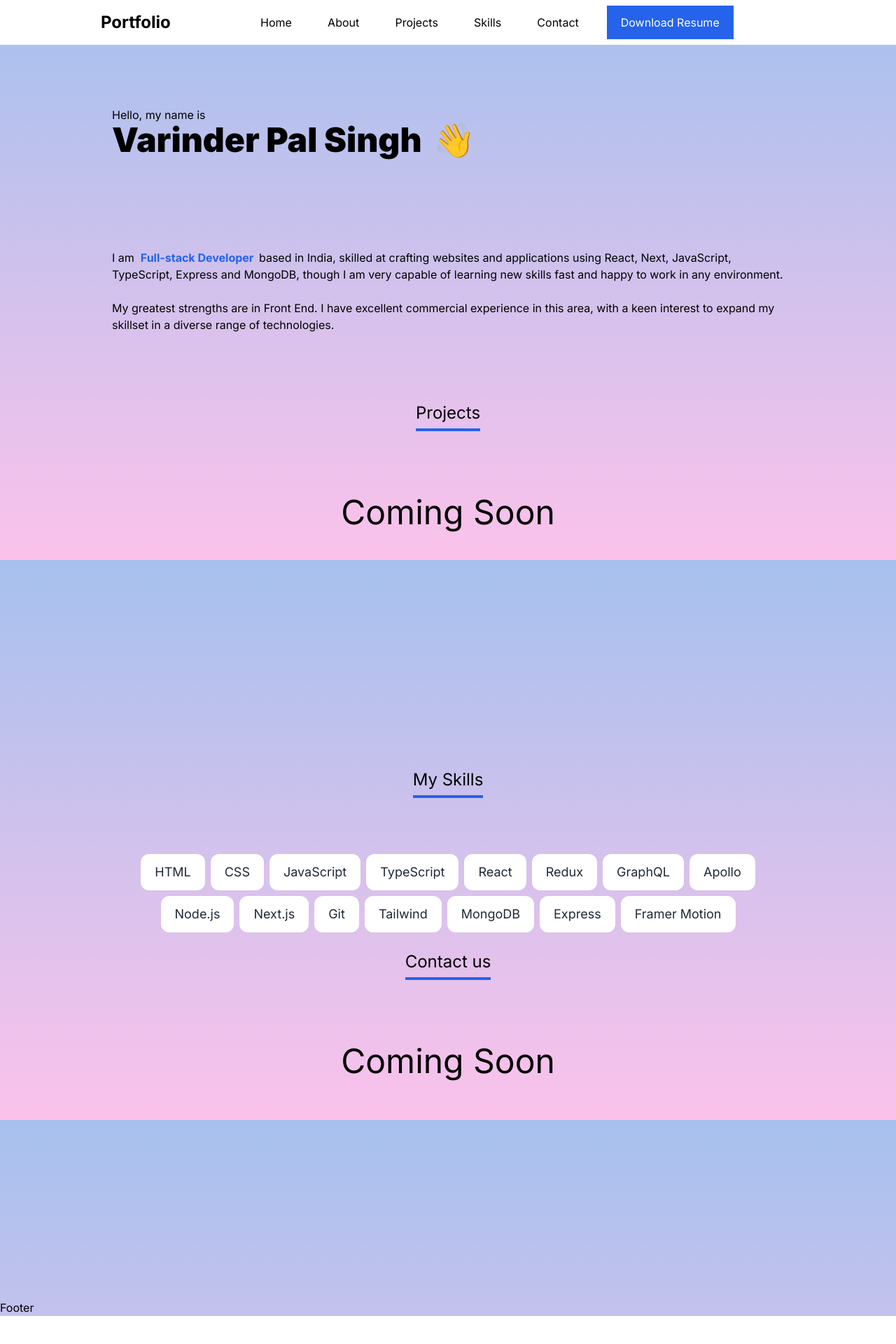
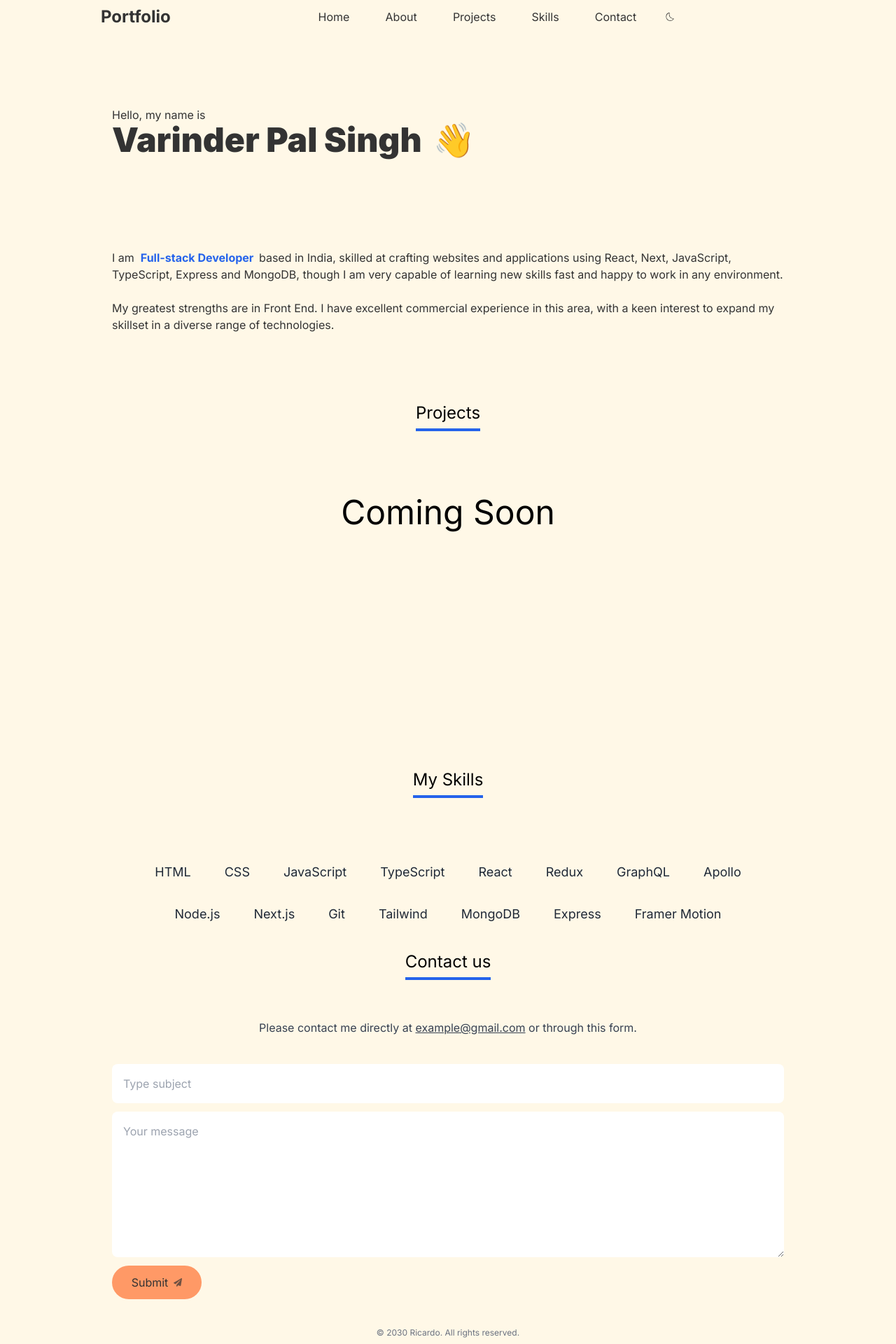
Before and after one commit to Shaju06/my-portfolio, a Next.js app: page / in a window 1280 px wide. Shown: the top 1920 px of the page at 70% size. Before the commit the page ends 1880 px from the top, so only its background shows below. Built offline with nearby package versions, Linux system fonts and the light colour scheme.

Commit message:
New commit with some improvement and theme context

```diff
--- /dev/null
+++ b/Context/Theme.tsx
@@ -0,0 +1,70 @@
+"use client";
+
+import React, { useEffect, useState, createContext, useContext } from "react";
+
+type Theme = "light" | "dark";
+
+type ThemeContextProviderProps = {
+  children: React.ReactNode;
+};
+
+type ThemeContextType = {
+  theme: Theme;
+  toggleTheme: () => void;
+};
+
+const ThemeContext = createContext<ThemeContextType | null>(null);
+
+export default function ThemeContextProvider({
+  children,
+}: ThemeContextProviderProps) {
+  const [theme, setTheme] = useState<Theme>("light");
+
+  const toggleTheme = () => {
+    if (theme === "light") {
+      setTheme("dark");
+      window.localStorage.setItem("theme", "dark");
+      document.documentElement.classList.add("dark");
+    } else {
+      setTheme("light");
+      window.localStorage.setItem("theme", "light");
+      document.documentElement.classList.remove("dark");
+    }
+  };
+
+  useEffect(() => {
+    const localTheme = window.localStorage.getItem("theme") as Theme | null;
+
+    if (localTheme) {
+      setTheme(localTheme);
+
+      if (localTheme === "dark") {
+        document.documentElement.classList.add("dark");
+      }
+    } else if (window.matchMedia("(prefers-color-scheme: dark)").matches) {
+      setTheme("dark");
+      document.documentElement.classList.add("dark");
+    }
+  }, []);
+
+  return (
+    <ThemeContext.Provider
+      value={{
+        theme,
+        toggleTheme,
+      }}
+    >
+      {children}
+    </ThemeContext.Provider>
+  );
+}
+
+export function useTheme() {
+  const context = useContext(ThemeContext);
+
+  if (context === null) {
+    throw new Error("useTheme must be used within a ThemeContextProvider");
+  }
+
+  return context;
+}
--- /dev/null
+++ b/app/Components/Contact.tsx
@@ -0,0 +1,40 @@
+'use client'
+
+import React from 'react'
+import {motion} from 'framer-motion'
+import SubmitBtn from './SubmitButton'
+
+
+const Contact = () => {
+
+    return (
+        <motion.section id='contact-us' className='text-center mt-6  min-h-[500px]'>
+        <h1 className='text-[24px] border-b-4 border-blue-600 inline-block pb-1 mb-20'>Contact us</h1>
+        <p className="text-gray-700 -mt-6 dark:text-white/80">
+        Please contact me directly at{" "}
+        <a className="underline" href="mailto:example@gmail.com">
+          example@gmail.com
+        </a>{" "}
+        or through this form.
+      </p>
+       <form
+        className='flex flex-col justify-center mt-10'
+      >
+        <input
+        type='text'
+        className='h-14 px-4 rounded-lg borderBlack dark:bg-white dark:bg-opacity-80 dark:focus:bg-opacity-100 transition-all dark:outline-none'
+        placeholder='Type subject'  />
+         <textarea
+          className="h-52 my-3 rounded-lg borderBlack p-4 dark:bg-dark-Primary dark:bg-opacity-80 dark:focus:bg-opacity-100 transition-all dark:outline-none"
+          name="message"
+          placeholder="Your message"
+          required
+          maxLength={5000}
+        />
+        <SubmitBtn />
+       </form>
+    </motion.section>
+    )
+}
+
+export default Contact
--- a/app/Components/Contactus.tsx
+++ /dev/null
@@ -1,16 +0,0 @@
-import React from 'react'
-
-
-const ContactUs = () => {
-
-    return (
-        <section id='contact-us' className='text-center mt-6  min-h-[500px]'>
-        <h1 className='text-[24px] border-b-4 border-blue-600 inline-block pb-1 mb-20'>Contact us</h1>
-        <div className='text-[48px]'>
-            Coming Soon
-        </div>
-    </section>
-    )
-}
-
-export default ContactUs
--- a/app/Components/Footer.tsx
+++ b/app/Components/Footer.tsx
@@ -1,11 +1,15 @@
-import React from "react";
 
-const Footer = () => {
-return (
-    <div>
-        Footer
-    </div>
-)
-}
-
-export default Footer
+export default function Footer() {
+    return (
+      <footer className="mb-10 px-4 py-10 text-center text-gray-500">
+        <small className="mb-2 block text-xs">
+          &copy; 2030 Ricardo. All rights reserved.
+        </small>
+        <p className="text-xs">
+          <span className="font-semibold">About this website:</span> built with
+          React & Next.js (App Router & Server Actions), TypeScript, Tailwind CSS,
+          Framer Motion, React Email & Resend, Vercel hosting.
+        </p>
+      </footer>
+    );
+  }
--- a/app/Components/Header.tsx
+++ b/app/Components/Header.tsx
@@ -1,9 +1,11 @@
 "use client";
-import Link from "next/link";
+
 import React, { useState } from "react";
 import { HiMenu, HiX } from "react-icons/hi";
 import NavLink from "./NavLink";
 import MobileMenuBar from "./MobileMenuBar";
+import { CiDark } from "react-icons/ci";
+
 
 const navLinks = [
   {
@@ -34,10 +36,9 @@ const Header = () => {
   const toggleMobileMenu = () => {
     setIsMobileMenuOpen(!isMobileMenuOpen);
   };
-
+console.log(isMobileMenuOpen,'isMobileMenuOpen')
   return (
-    // <header className="">
-      <nav className="fixed mx-auto  top-0 left-0 right-0 z-10 bg-white bg-opacity-100">
+      <nav className="fixed mx-auto text-light-Accent  top-0 left-0 right-0">
       <div className="flex container lg:py-2 items-center justify-between mx-auto px-4 py-2">
       <h1 className="font-bold text-2xl">Portfolio</h1>
     <div className="md:hidden">
@@ -46,13 +47,19 @@ const Header = () => {
 
   <div
   className="w-5 h-5"
-  onClick={() => setIsMobileMenuOpen(true)}
+  onClick={() => {
+    console.log('ddd')
+    setIsMobileMenuOpen(true)
+  }}
   >
     <HiMenu />
     </div>
   ): (
     <div
-    onClick={() => setIsMobileMenuOpen(false)}
+    onClick={() => {
+      console.log('ddd')
+      setIsMobileMenuOpen(true)
+    }}
     >
  <HiX />
       </div>
@@ -60,7 +67,7 @@ const Header = () => {
 
 }
     </div>
-    <div className="bg-white hidden md:flex justify-center items-center left-0   w-full  px-8">
+    <div className="hidden md:flex justify-center items-center left-0  w-full  px-8">
       <ul className="flex md:gap-[4vw] gap-8 md:flex-row sm:flex-col px-10">
       {
         navLinks.map((item)=> (
@@ -69,9 +76,11 @@ const Header = () => {
       }
       </ul>
       <div>
-      <button className="bg-blue-600 text-white px-5 py-3">
+      <CiDark />
+
+      {/* <button className="bg-light-Primary text-light-Accent text- px-5 py-3">
         Download Resume
-      </button>
+      </button> */}
     </div>
     </div>
 
@@ -80,7 +89,6 @@ const Header = () => {
           isMobileMenuOpen ? <MobileMenuBar links={navLinks} /> : null
         }
       </nav>
-    // </header>
   );
 };
 
--- a/app/Components/Hero.tsx
+++ b/app/Components/Hero.tsx
@@ -1,6 +1,6 @@
 import React from "react";
 import Projects from "./Projects";
-import ContactUs from "./Contactus";
+import Contact from "./Contact";
 import Skills from "./Skills";
 
 const Hero = () => {
@@ -8,7 +8,7 @@ const Hero = () => {
 	<>
     <section id='home-section' className="mt-24 pt-14">
 		<div className="min-h-800 ">
-		<div className="text-black">
+		<div className="text-[#333333]">
         <p>Hello, my name is</p>
 		<div className='flex flex-row gap-4'>
 		<h1 className="text-xxl md:text-5xl font-black leading-none pb-4 md:pb-8">Varinder Pal Singh</h1>
@@ -28,7 +28,7 @@ const Hero = () => {
     </section>
 <Projects />
 <Skills />
-<ContactUs />
+<Contact />
 	</>
   );
 };
--- a/app/Components/NavLink.tsx
+++ b/app/Components/NavLink.tsx
@@ -1,5 +1,6 @@
 import Link from 'next/link'
 import React from 'react'
+import { motion } from "framer-motion";
 
 
 const NavLink = (props) => {
@@ -7,12 +8,18 @@ const NavLink = (props) => {
     const {href, title} = props
 
     return (
+        <motion.li
+              className=""
+            //   initial={{ y: -100, opacity: 0 }}
+            //   animate={{ y: 0, opacity: 1 }}
+        >
         <Link
         href={href}
-        className='hover:text-gray-500'
+        className='hover:text-gray-500 text-light-Accent'
         >
             {title}
             </Link>
+            </motion.li>
     )
 
 }
--- a/app/Components/Skills.tsx
+++ b/app/Components/Skills.tsx
@@ -26,7 +26,7 @@ const Skills = () => {
             <ul className="flex flex-wrap justify-center gap-2 text-lg text-gray-800">
         {skillsSet.map((skill, index) => (
           <motion.li
-            className="bg-white borderBlack rounded-xl px-5 py-3 dark:bg-white/10 dark:text-white/80"
+            className="bg-red borderBlack rounded-xl px-5 py-3 dark:bg-white/10 dark:text-white/80"
             key={index}
             variants={fadeInAnimationVariants}
             initial="initial"
--- /dev/null
+++ b/app/Components/SubmitButton.tsx
@@ -0,0 +1,28 @@
+"use client"
+
+import React from "react";
+import { FaPaperPlane } from "react-icons/fa";
+// import { experimental_useFormStatus as useFormStatus } from "react-dom";
+
+export default function SubmitBtn() {
+  const { pending } = {pending: false}
+
+//   useFormStatus();`
+
+  return (
+    <button
+      type="submit"
+      className="group flex items-center justify-center gap-2 h-[3rem] w-[8rem] bg-light-Primary text-light-Accent dark:dark-Primary rounded-full outline-none transition-all focus:scale-110 hover:scale-110 hover:bg-gray-950 active:scale-105 dark:bg-white dark:bg-opacity-10 disabled:scale-100 disabled:bg-opacity-65"
+      disabled={pending}
+    >
+      {pending ? (
+        <div className="h-5 w-5 animate-spin rounded-full border-b-2 border-white"></div>
+      ) : (
+        <>
+          Submit{" "}
+          <FaPaperPlane className="text-xs opacity-70 transition-all group-hover:translate-x-1 group-hover:-translate-y-1" />{" "}
+        </>
+      )}
+    </button>
+  );
+}
--- a/app/layout.tsx
+++ b/app/layout.tsx
@@ -19,7 +19,7 @@ export default function RootLayout({
   return (
     <html lang="en">
 
-      <body className={`${inter.className} h-screen bg-gradient-to-t from-[#fbc2eb] to-[#a6c1ee]`}>
+      <body className={`${inter.className} h-screen bg-light-Secondary dark:dark-Seconday`}>
       <Header />
       <section id='body' className=''>
         <div className='container mx-auto flex'>
--- a/package.json
+++ b/package.json
@@ -13,7 +13,7 @@
     "next": "13.5.6",
     "react": "^18",
     "react-dom": "^18",
-    "react-icons": "^4.11.0"
+    "react-icons": "^4.12.0"
   },
   "devDependencies": {
     "@types/node": "^20",
--- a/tailwind.config.ts
+++ b/tailwind.config.ts
@@ -19,8 +19,16 @@ const config: Config = {
         },
       },
       colors: {
-        // primary: 'bg-gradient-to-t from-[#fbc2eb] to-[#a6c1ee]',
-        primary: 'radial-gradient(from 180deg at 50% 50%, #fbc2eb, #a6c1ee)'
+        light: {
+          Primary: '#ff9966',
+          Secondary: '#fff8e7',
+          Accent: "#333333"
+        },
+        dark: {
+          Primary: '#008080',
+          Secondary: '#2c3e50',
+          Accent: '#ecf0f1 '
+        }
       },
       backgroundImage: {
         'gradient-radial': 'radial-gradient(var(--tw-gradient-stops))',
@@ -30,5 +38,6 @@ const config: Config = {
     },
   },
   plugins: [],
+  darkMode: "class",
 }
 export default config
```
Also changed, not shown: 1 other file (tests, documents, lock files or other folders).
